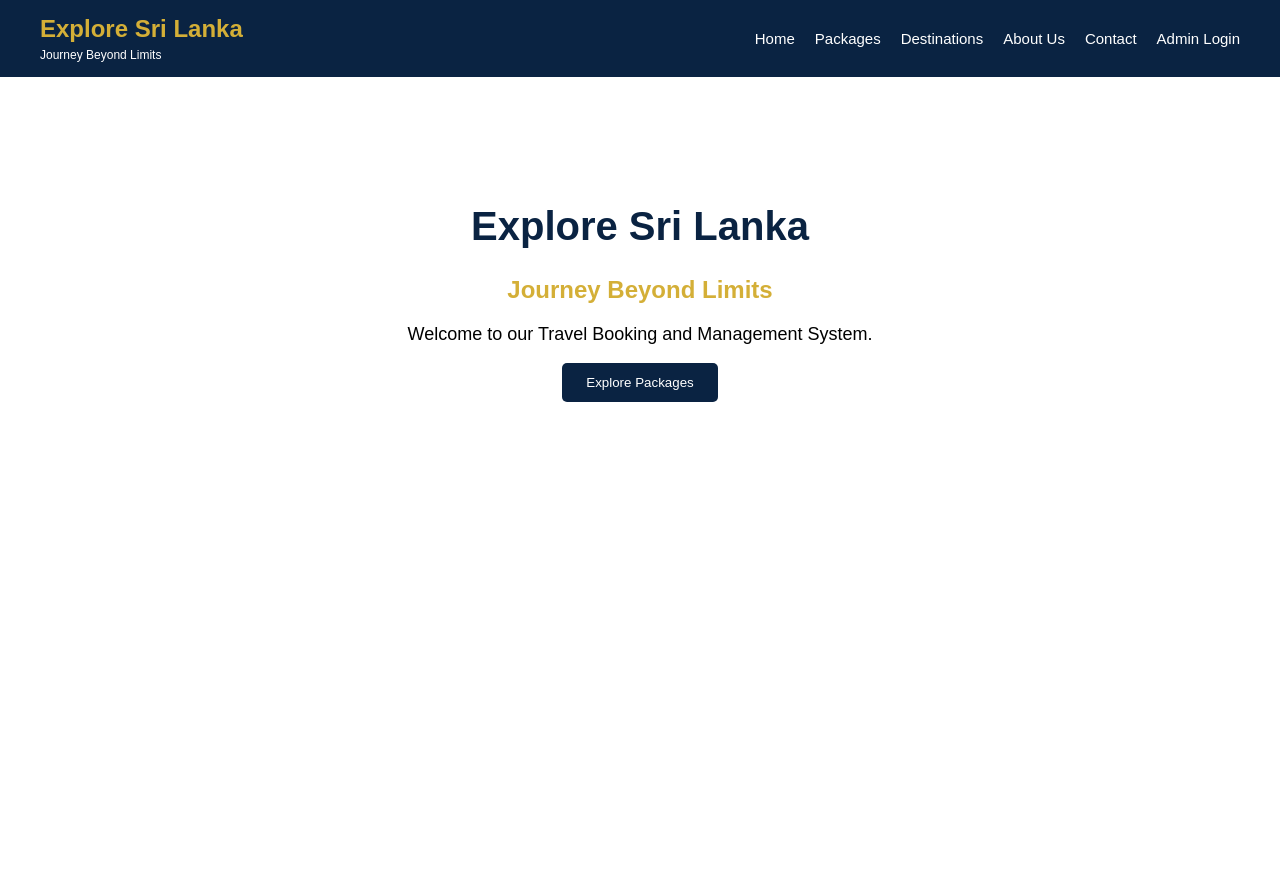
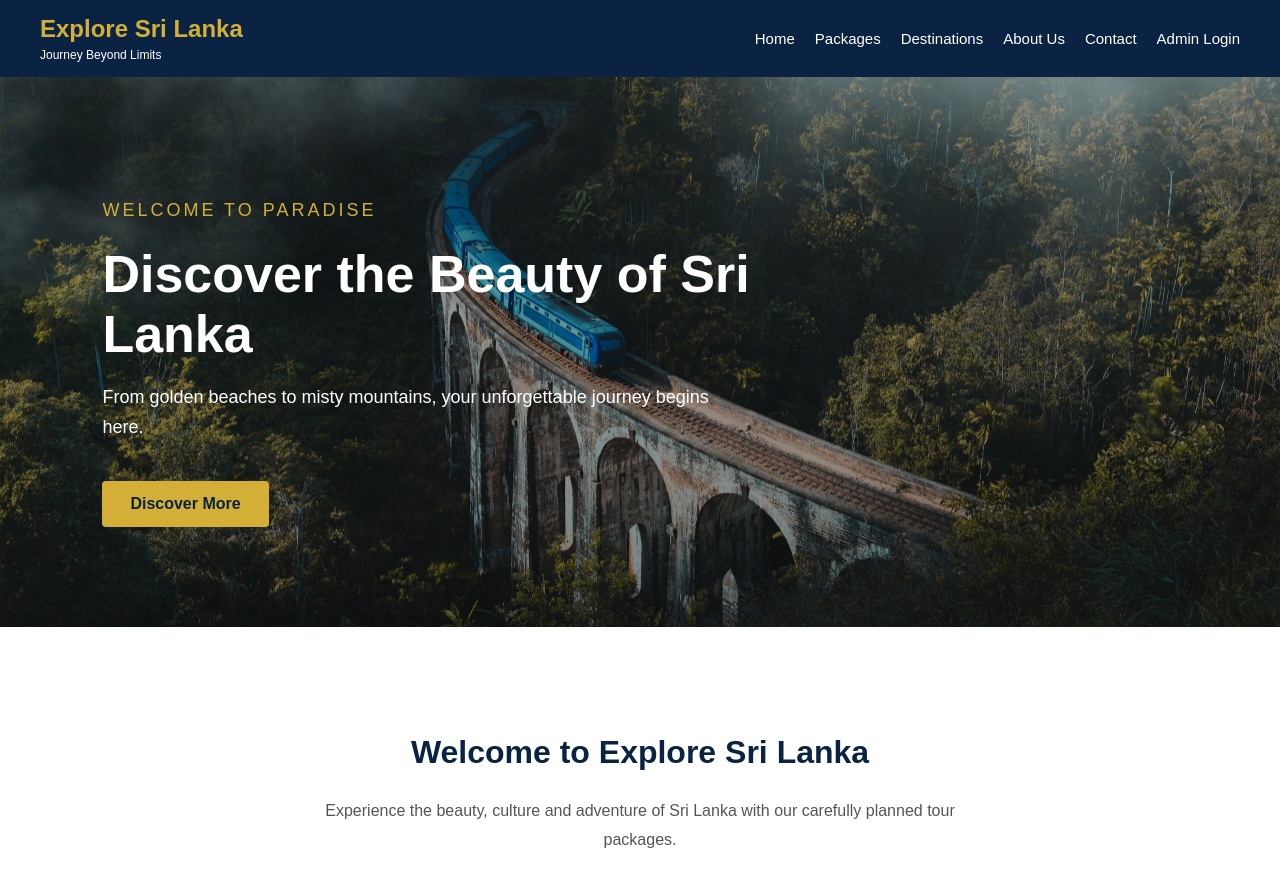
Before and after one commit to lknayana/Explore-Sri-Lanka, a React app in the folder frontend/: page / in a window 1280 px wide. Shown: the top 886 px of the page. Before the commit the page ends 800 px from the top, so only its background shows below. Built offline with nearby package versions, Linux system fonts and the light colour scheme; the HTML template or start-up script is replaced by a standard one.

Commit message:
Add homepage hero and welcome section

```diff
--- a/frontend/src/App.css
+++ b/frontend/src/App.css
@@ -1,30 +1,78 @@
-.home {
-  text-align: center;
-  padding: 100px 20px;
+.hero {
+  height: 550px;
+  background-image:
+    linear-gradient(rgba(0, 0, 0, 0.35),
+      rgba(0, 0, 0, 0.45)),
+    url('/images/hero.jpg');
+  background-size: cover;
+  background-position: center;
+
+  display: flex;
+  align-items: center;
+  padding: 0 8%;
+  color: white;
+  background-color: #0A2342;
 }
 
-.home h1 {
-  color: #0A2342;
-  font-size: 40px;
+.hero-content {
+  max-width: 650px;
 }
 
-.home h2 {
+.hero-subtitle {
   color: #D4AF37;
+  font-size: 16px;
+  letter-spacing: 3px;
 }
 
-.home p {
+.hero h1 {
+  font-size: 52px;
+  margin: 15px 0;
+}
+
+.hero-content p {
+  line-height: 1.7;
   font-size: 18px;
 }
 
-.home button {
-  background-color: #0A2342;
-  color: white;
-  padding: 12px 24px;
-  border: none;
-  border-radius: 5px;
-  cursor: pointer;
+.hero-button {
+  display: inline-block;
+  background-color: #D4AF37;
+  color: #0A2342;
+  padding: 14px 28px;
+  margin-top: 20px;
+  text-decoration: none;
+  font-weight: bold;
+  border-radius: 4px;
 }
 
-.home button:hover {
-  background-color: #D4AF37;
+.hero-button:hover {
+  background-color: white;
 }
+
+.welcome {
+  text-align: center;
+  padding: 80px 20px;
+}
+
+.welcome h2 {
+  color: #0A2342;
+  font-size: 32px;
+}
+
+.welcome p {
+  color: #555;
+  max-width: 650px;
+  margin: 20px auto;
+  line-height: 1.8;
+}
+
+@media (max-width: 768px) {
+  .hero {
+    height: 450px;
+    padding: 0 6%;
+  }
+
+  .hero h1 {
+    font-size: 34px;
+  }
+}
--- a/frontend/src/App.jsx
+++ b/frontend/src/App.jsx
@@ -1,3 +1,4 @@
+
 import Navbar from './components/Navbar'
 import './App.css'
 
@@ -6,12 +7,30 @@ function App() {
     <>
       <Navbar />
 
-      <div className="home">
-        <h1>Explore Sri Lanka</h1>
-        <h2>Journey Beyond Limits</h2>
-        <p>Welcome to our Travel Booking and Management System.</p>
-        <button>Explore Packages</button>
-      </div>
+      <section className="hero">
+        <div className="hero-content">
+          <p className="hero-subtitle">WELCOME TO PARADISE</p>
+
+          <h1>Discover the Beauty of Sri Lanka</h1>
+
+          <p>
+            From golden beaches to misty mountains,
+            your unforgettable journey begins here.
+          </p>
+
+          <a href="#welcome" className="hero-button">
+            Discover More
+          </a>
+        </div>
+      </section>
+
+      <section className="welcome" id="welcome">
+        <h2>Welcome to Explore Sri Lanka</h2>
+        <p>
+          Experience the beauty, culture and adventure of
+          Sri Lanka with our carefully planned tour packages.
+        </p>
+      </section>
     </>
   )
 }
```
Also changed, not shown: frontend/public/images/hero.jpg (added).
